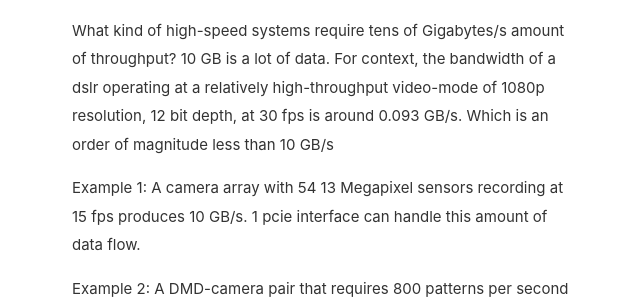
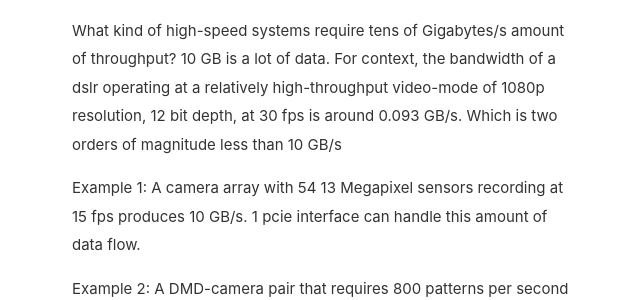
Before and after one commit to jhpark1013/blog, a Jekyll site: the page built from _posts/2021-06-06-what-kind-of-high-speed-systems-require-tens-of-gigabytes-amount-of-throughput.markdown, in a window 1280 px wide. Shown: the part 301-601 px from the top of the page, without its empty margins (318-958 px from the left). Built offline with Jekyll 4.4.1, drawn with Linux system fonts in a browser that asks for light colours.

Commit message:
fix order of magnitude difference

```diff
--- a/_posts/2021-06-06-what-kind-of-high-speed-systems-require-tens-of-gigabytes-amount-of-throughput.markdown
+++ b/_posts/2021-06-06-what-kind-of-high-speed-systems-require-tens-of-gigabytes-amount-of-throughput.markdown
@@ -3,7 +3,7 @@ title: What kind of high-speed systems require tens of Gigabytes/s amount of thr
 date: 2021-06-06T15:37:32-04:00
 ---
 
-What kind of high-speed systems require tens of Gigabytes/s amount of throughput? 10 GB is a lot of data. For context, the bandwidth of a dslr operating at a relatively high-throughput video-mode of 1080p resolution, 12 bit depth, at 30 fps is around 0.093 GB/s. Which is an order of magnitude less than 10 GB/s
+What kind of high-speed systems require tens of Gigabytes/s amount of throughput? 10 GB is a lot of data. For context, the bandwidth of a dslr operating at a relatively high-throughput video-mode of 1080p resolution, 12 bit depth, at 30 fps is around 0.093 GB/s. Which is two orders of magnitude less than 10 GB/s
 
 Example 1: A camera array with 54 13 Megapixel sensors recording at 15 fps produces 10 GB/s. 1 pcie interface can handle this amount of data flow.
 
```
